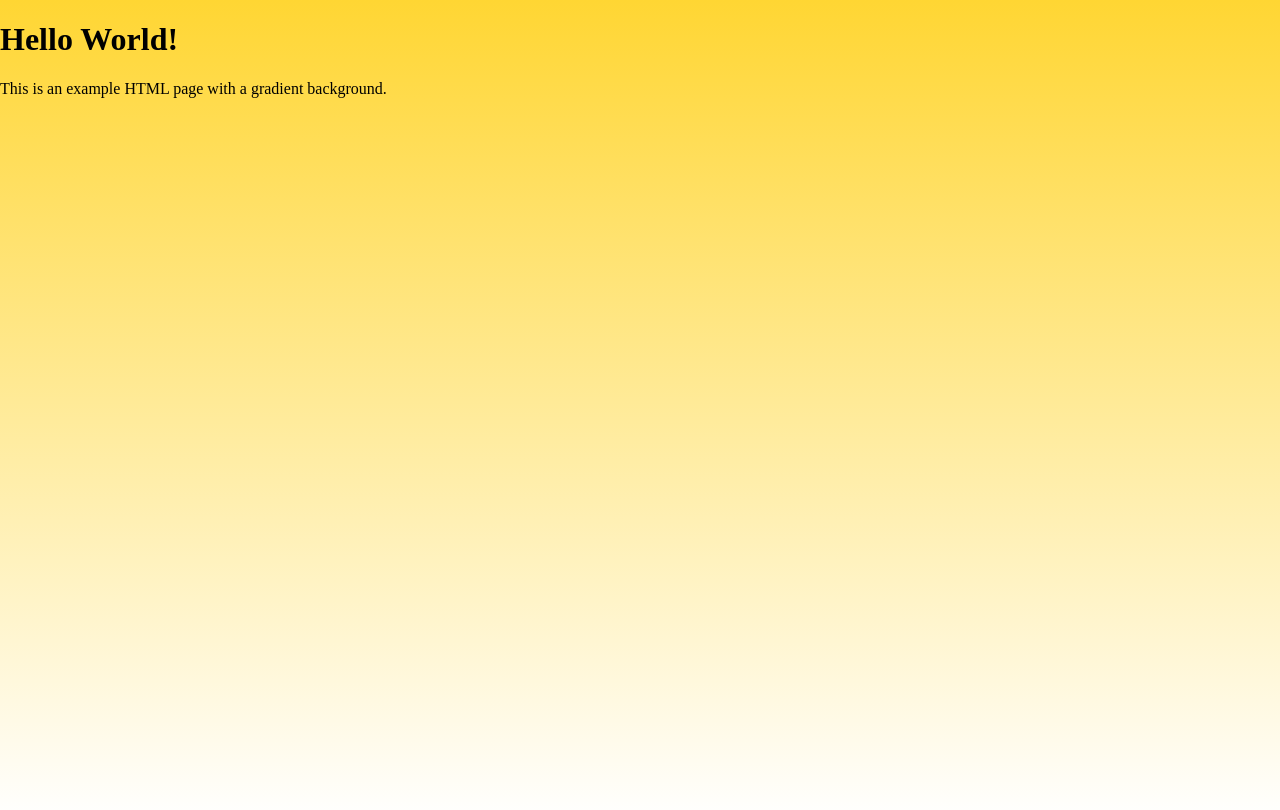
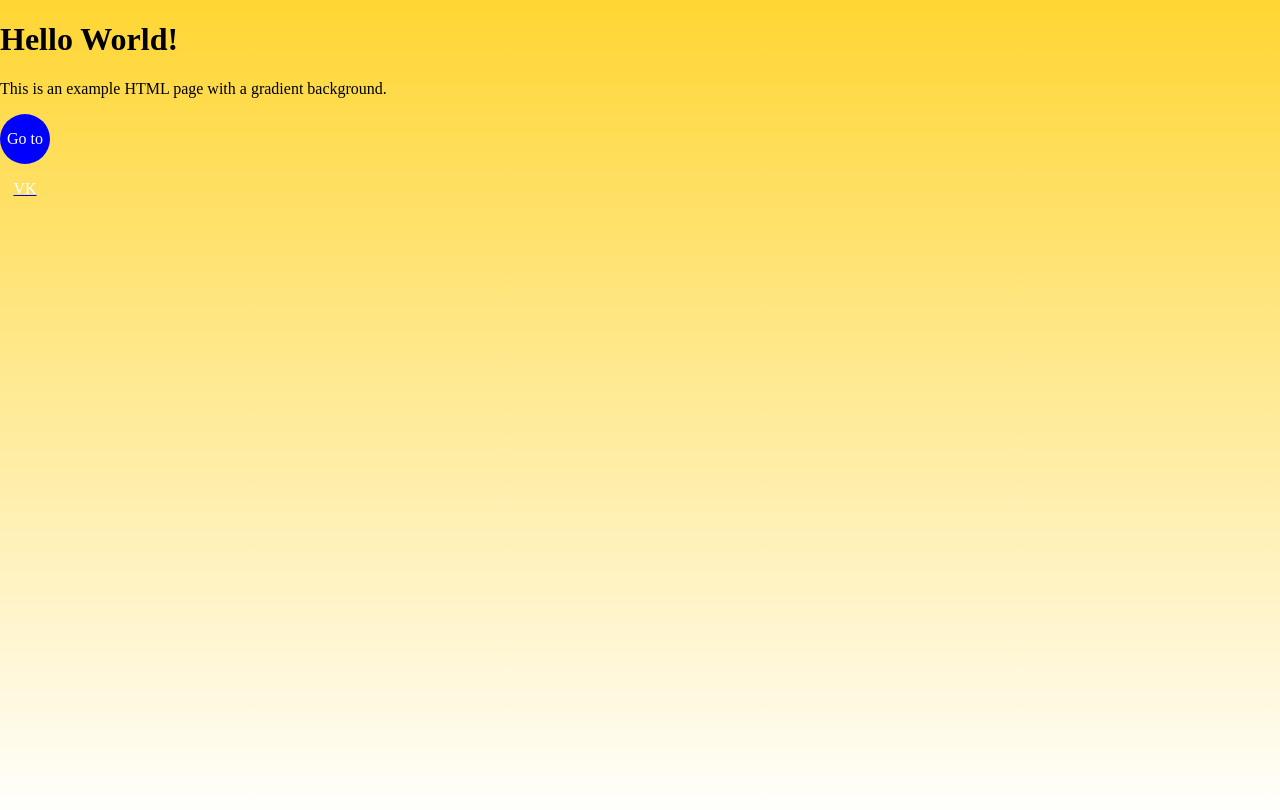
Before and after one commit to xisjons/kissxiss, a plain HTML site: page index.html in a window 1280 px wide. Drawn offline with Linux system fonts and the light colour scheme.

Commit message:
Update index.html

```diff
--- a/index.html
+++ b/index.html
@@ -13,10 +13,29 @@
           background: #ffd633;
         }
       }
+
+      .rotate-button {
+        width: 50px;
+        height: 50px;
+        background-color: blue;
+        border-radius: 25px;
+        text-align: center;
+        line-height: 50px;
+        color: white;
+        transition: transform 0.2s ease-in-out;
+        cursor: pointer;
+      }
+
+      .rotate-button:hover {
+        transform: rotate(360deg);
+      }
     </style>
   </head>
   <body>
     <h1>Hello World!</h1>
     <p>This is an example HTML page with a gradient background.</p>
+    <a href="https://vk.com">
+      <div class="rotate-button">Go to VK</div>
+    </a>
   </body>
 </html>
```
